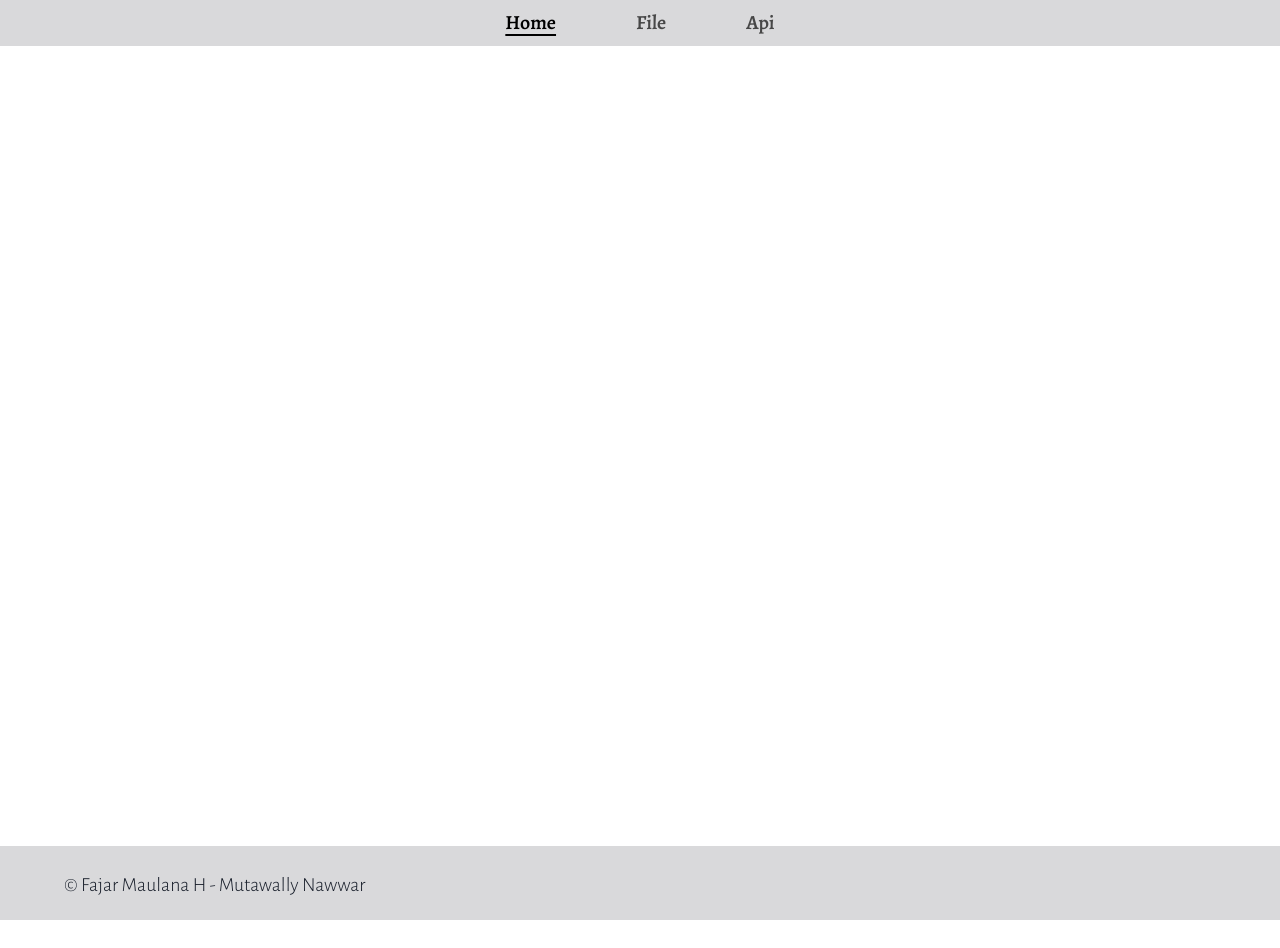
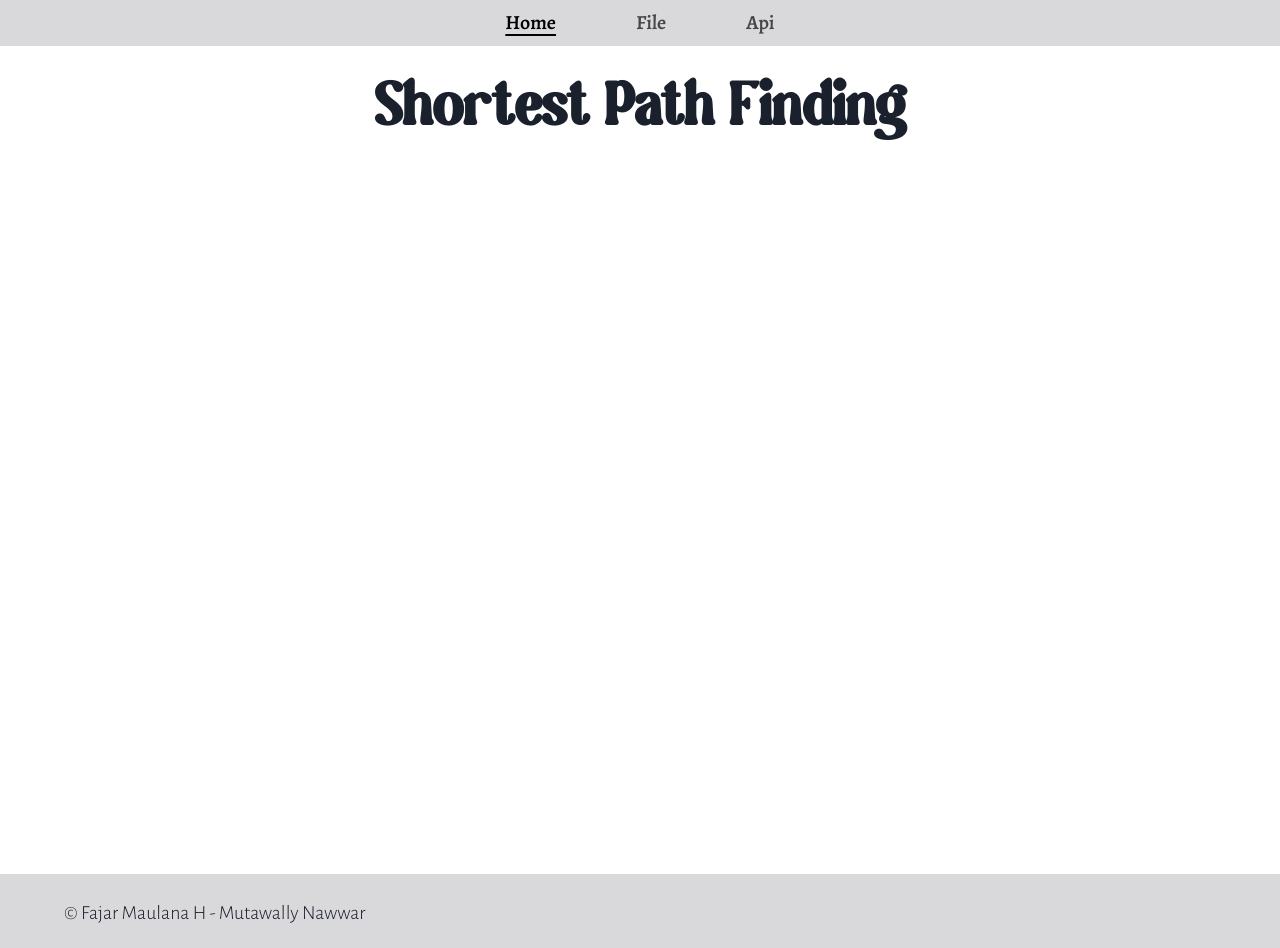
Before and after one commit to mutawalle/IF2122_Tucil3, a React (Create React App) app: page / in a window 1280 px wide. Before the commit the page ends 920 px from the top, so only its background shows below. Built offline with nearby package versions, Linux system fonts and the light colour scheme.

Commit message:
Update Home.jsx

```diff
--- a/src/pages/Home/Home.jsx
+++ b/src/pages/Home/Home.jsx
@@ -1,4 +1,4 @@
-import { Box } from '@chakra-ui/react'
+import { Box, Heading,Flex } from '@chakra-ui/react'
 import React from 'react'
 import Footer from '../../components/footer'
 import Navbar from '../../components/navbar'
@@ -8,6 +8,16 @@ function Home() {
     <>
       <Navbar />
       <Box bg="#ffffff" minH="100vh">
+        <Flex flexDir="column" alignItems="center" gap={10} mt={7}>
+          <Heading
+            fontSize={{ base: '4xl', lg: '6xl' }}
+            mb={{ base: 4, md: 10, lg: 16 }}
+            text-align="center"
+          >
+          Shortest Path Finding
+          </Heading>
+
+        </Flex>
       </Box>
       <Footer/>
     </>
```
